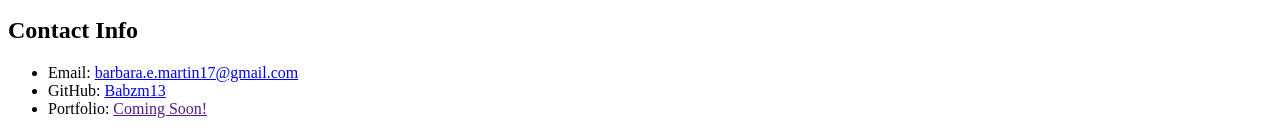
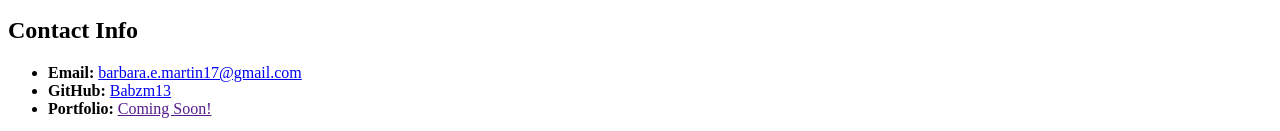
Before and after one commit to babzm13/first-day-repo, a plain HTML site: page index.html in a window 1280 px wide. Shown: the part 976-1107 px from the top of the page. Drawn offline with Linux system fonts and the light colour scheme.

Commit message:
Updating to make contact info bold.

```diff
--- a/index.html
+++ b/index.html
@@ -15,9 +15,9 @@
         <section>
             <h2>Contact Info</h2>
             <ul>
-                <li>Email: <a href="mailto:barbara.e.martin17@gmail.com">barbara.e.martin17@gmail.com</a></li>
-               <li>GitHub: <a href="https://github.com/babzm13" target="_blank">Babzm13</a></li>
-                <li>Portfolio: <a href="">Coming Soon!</a></li>
+                <li><strong>Email: </strong><a href="mailto:barbara.e.martin17@gmail.com">barbara.e.martin17@gmail.com</a></li>
+               <li><strong>GitHub: </strong><a href="https://github.com/babzm13" target="_blank">Babzm13</a></li>
+                <li><strong>Portfolio: </strong><a href="">Coming Soon!</a></li>
             </ul>
         </section>
     </body>
```
